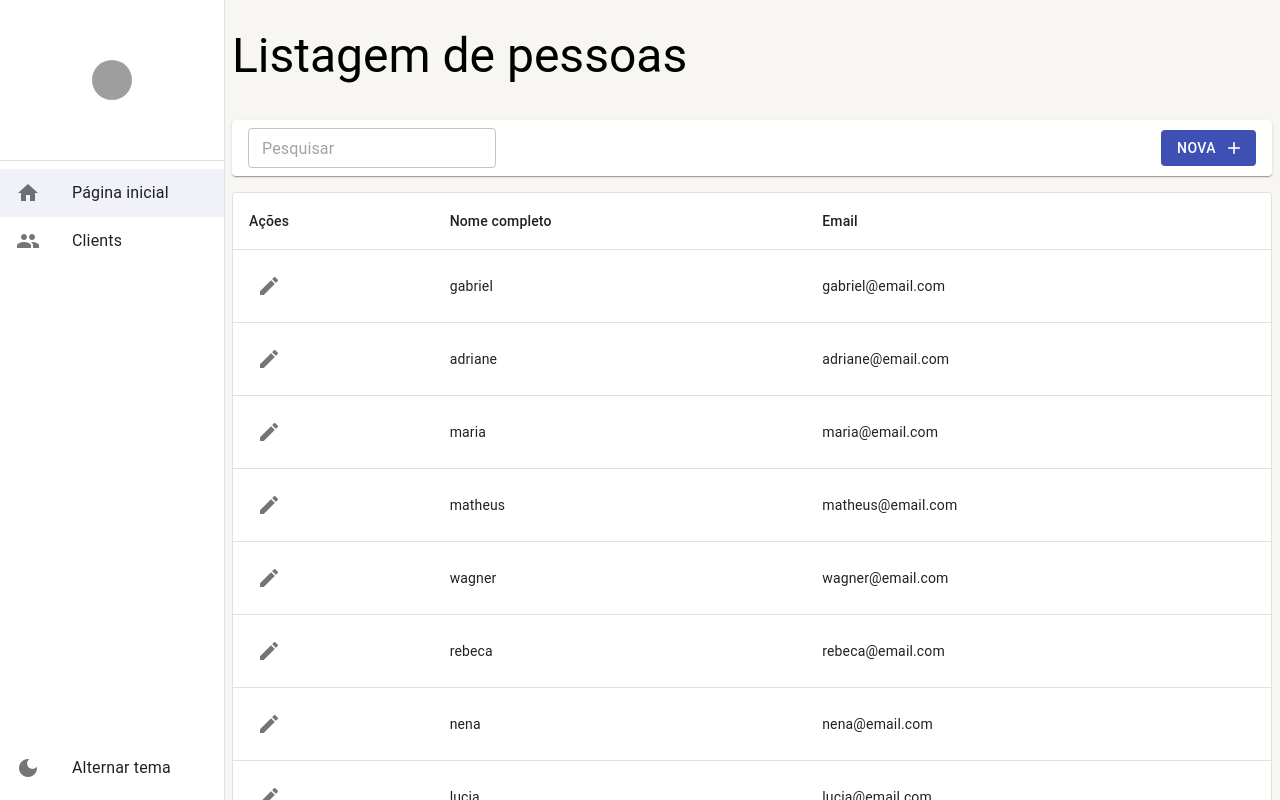
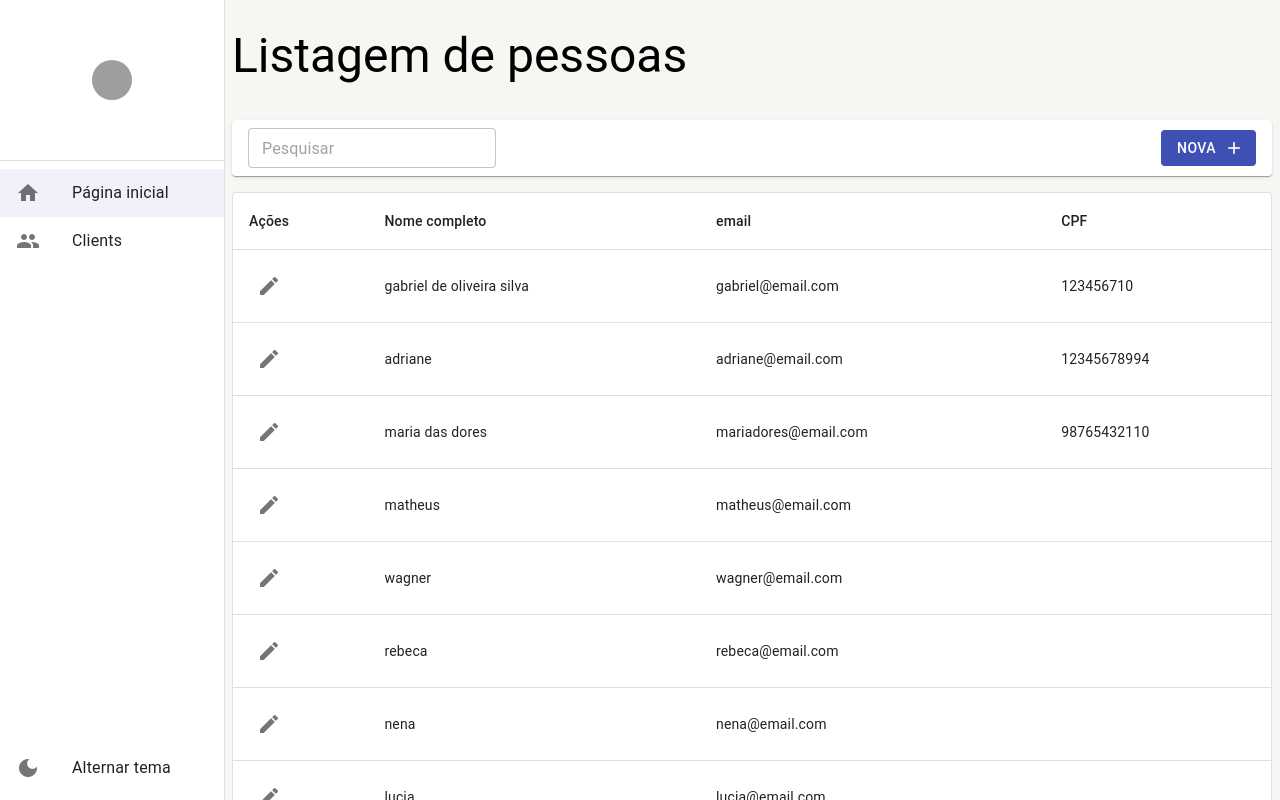
Before and after one commit to GabrielDOSilva/frontend, a React (Create React App) app: page /clients in a window 1280 px wide. Built offline with nearby package versions, Linux system fonts and the light colour scheme; data requests are answered from the project's data file; grey boxes are pictures that could not be loaded.

Commit message:
feat: detalhe e listagem de clientes

```diff
--- a/mock/database.json
+++ b/mock/database.json
@@ -2,21 +2,21 @@
   "clients": [
     {
       "id": "1",
+      "name": "gabriel de oliveira silva",
       "email": "gabriel@email.com",
-            "osId": "",
-            "name": "gabriel"
+      "cpf": "123456710"
     },
     {
       "id": "2",
+      "name": "adriane",
       "email": "adriane@email.com",
-            "osId": "",
-            "name": "adriane"
+      "cpf": "12345678994"
     },
     {
       "id": "3",
-            "email": "maria@email.com",
-            "osId": "",
-            "name": "maria"
+      "name": "maria das dores",
+      "email": "mariadores@email.com",
+      "cpf": "98765432110"
     },
     {
       "id": "4",
@@ -113,6 +113,30 @@
       "email": "levi@gmail.com",
       "osId:": "",
       "name": "levi Silva"
+    },
+    {
+      "id": 155,
+      "name": "mariana silva",
+      "email": "mariana@email.com",
+      "cpf": "12345678910"
+    },
+    {
+      "id": 156,
+      "name": "",
+      "email": "",
+      "cpf": ""
+    },
+    {
+      "name": "",
+      "email": "",
+      "cpf": "",
+      "id": 157
+    },
+    {
+      "name": "kaio boiola",
+      "email": "kaiodabunda@email.com",
+      "cpf": "123456710",
+      "id": 158
     }
   ]
 }
--- a/src/pages/clients/DetalheDeClients.tsx
+++ b/src/pages/clients/DetalheDeClients.tsx
@@ -1,15 +1,26 @@
-import { useEffect, useState } from 'react';
+import { useEffect, useRef, useState } from 'react';
 import { useNavigate, useParams } from 'react-router-dom';
 import { LayoutBasePagina } from '../../shared/layouts';
 import { FerramentasDeDetalhes } from '../../shared/components';
-import { ClientsService } from '../../shared/services/api';
+import { ClientsService, IDetalhesClients } from '../../shared/services/api';
 import { Form } from '@unform/web';
-import { TextField } from '@mui/material';
+import { VTextField } from '../../shared/form';
+import { FormHandles } from '@unform/core';
+import { Box, Grid, LinearProgress, Paper, Typography } from '@mui/material';
 
+
+
+interface IFormsData {
+    email: string;
+    name: string;
+    cpf: number;
+}
 
 export const DetalheDeClients: React.FC = () => {
     const { id = 'nova' } = useParams<'id'>();
     const navigate = useNavigate();
+
+    const formRef = useRef<FormHandles>(null);
 
     const [isLoading, setIsLoading] = useState(false);
     const [nome, setNome] = useState('');
@@ -28,13 +39,33 @@ export const DetalheDeClients: React.FC = () => {
                     } else {
                         setNome(result.name);
                         console.log(result);
+                        formRef.current?.setData(result);
                     }
                 });
         }
     }, [id]);
 
-    const handleSave = () => {
-        console.log('Save');
+    const handleSave = (dados: IFormsData) => {
+        setIsLoading(true);
+        if (id === 'nova') {
+            ClientsService.create(dados)
+                .then((result) => {
+                    setIsLoading(false);
+                    if (result instanceof Error) {
+                        alert(result.message)
+                    } else {
+                        navigate(`/clients/detalhes/${result}`)
+                    }
+                })
+        } else {
+            ClientsService.updateById(Number(id), { id: Number(id), ...dados })
+                .then((result) => {
+                    setIsLoading(false);
+                    if (result instanceof Error) {
+                        alert(result.message)
+                    }
+                })
+        }
     };
 
 
@@ -47,7 +78,7 @@ export const DetalheDeClients: React.FC = () => {
                         alert(result.message);
                     } else {
                         alert('Registro apagado com sucesso!');
-                navigate('/pessoas');
+                        navigate('/clients');
                     }
                 });
         }
@@ -56,26 +87,73 @@ export const DetalheDeClients: React.FC = () => {
 
     return (
         <LayoutBasePagina
-            titulo={id === 'nova' ? 'Novo cliente' : `Informações de: ${nome}`}
+            titulo={id === 'nova' ? 'Novo cliente' : `${nome}`}
             barraDeFerramentas={
                 <FerramentasDeDetalhes
                     textButtonNew='Nova'
                     showButtonSalveBack
                     showButtonNew={id !== 'nova'}
                     showButtonDelete={id !== 'nova'}
-                    clickOnButtonSalve={() => handleSave}
+                    clickOnButtonSalve={() => formRef.current?.submitForm()}
                     clickOnButtonBack={() => { navigate('/clients') }}
                     clickOnButtonDelete={() => handleDelete(Number(id))}
                     clickOnButtonNew={() => { navigate('/clients/detalhes/nova') }}
-                    clickOnButtonSalveBack={() => { }}
+                    clickOnButtonSalveBack={() => formRef.current?.submitForm()}
                 />
             }
         >
 
-            <Form onSubmit={console.log}>
-            <TextField
+            <Form ref={formRef} onSubmit={handleSave}>
+                <Box margin={1} display='flex' flexDirection='column' component={Paper} variant='outlined'>
 
-            />
+                    <Grid container direction='column' padding={2} spacing={2}>
+
+                        <Grid item>
+                            <LinearProgress variant='indeterminate'/>
+                        </Grid>
+                        <Grid item>
+                            <Typography variant='h6'>
+                                Dados do cliente
+                            </Typography>
+                        </Grid>
+                        <Grid container item direction='row' flexDirection='column'>
+                            <Grid item xs={12} sm={8} md={6} lg={4} xl={4}>
+                                <VTextField
+                                    fullWidth
+                                    placeholder='Nome completo'
+                                    name='name' />
+                            </Grid>
+                        </Grid>
+
+
+
+                        <Grid container item direction='row'>
+                            <Grid item xs={12} sm={8} md={6} lg={4} xl={4}>
+                                <VTextField
+                                    fullWidth
+                                    placeholder='email'
+                                    name='email' />
+                            </Grid>
+                        </Grid>
+
+
+
+                        <Grid container item direction='row'>
+                            <Grid item xs={12} sm={8} md={6} lg={4} xl={4}>
+                                <VTextField
+                                    fullWidth
+                                    placeholder='cpf'
+                                    name='cpf' />
+                            </Grid>
+                        </Grid>
+
+
+                    </Grid>
+
+
+
+
+                </Box>
             </Form>
         </LayoutBasePagina>
     );
--- a/src/pages/clients/ListagemDeClients.tsx
+++ b/src/pages/clients/ListagemDeClients.tsx
@@ -68,7 +68,8 @@ export const ListagemDeClients: React.FC = () => {
             <TableRow>
               <TableCell>Ações</TableCell>
               <TableCell>Nome completo</TableCell>
-              <TableCell>Email</TableCell>
+              <TableCell>email</TableCell>
+              <TableCell>CPF</TableCell>
             </TableRow>
           </TableHead>
           <TableBody>
@@ -81,6 +82,7 @@ export const ListagemDeClients: React.FC = () => {
                 </TableCell>
                 <TableCell>{row.name}</TableCell>
                 <TableCell>{row.email}</TableCell>
+                <TableCell>{row.cpf}</TableCell>
               </TableRow>
             ))}
           </TableBody>
--- /dev/null
+++ b/src/shared/form/VTexField.tsx
@@ -0,0 +1,36 @@
+import { TextField, TextFieldProps } from "@mui/material";
+import { useField } from "@unform/core";
+import { useEffect, useState } from "react";
+
+type TVTextFieldProps = TextFieldProps & {
+    name: string;
+}
+
+export const VTextField: React.FC<TVTextFieldProps> = ({ name, ...rest }) => {
+    const { fieldName, registerField, defaultValue, error, clearError } = useField(name);
+
+    const [value, setValue] = useState(defaultValue || '');
+
+    useEffect(() => {
+        registerField({
+            name: fieldName,
+            getValue: () => value,
+            setValue: (_, newValue) => setValue(newValue),
+        })
+    }, [registerField, fieldName, value])
+
+    return (
+        <TextField
+            {...rest}
+
+            error={!!error}
+            helperText={error}
+            defaultValue={defaultValue}
+
+            onKeyDown={() => error ? clearError() : undefined}
+
+            value={value}
+            onChange={e => setValue(e.target.value)}
+        />
+    );
+};
--- a/src/shared/form/index.ts
+++ b/src/shared/form/index.ts
@@ -1 +1 @@
-export {};
+export * from './VTexField';
--- a/src/shared/services/api/clientes/ClientsService.ts
+++ b/src/shared/services/api/clientes/ClientsService.ts
@@ -5,14 +5,14 @@ import { Environment } from "../../../environments";
 export interface IDetalhesClients {
     id: number;
     email: string;
-    osId: number;
     name: string;
+    cpf: number;
 };
 
 export interface IListClients {
     id: number;
     email: string;
-    osId: number;
+    cpf: number;
     name: string;
 };
 
@@ -62,7 +62,7 @@ const getById = async (id: number): Promise<IDetalhesClients | Error> => {
 const updateById = async (id: number, dados: IDetalhesClients): Promise<void | Error> => {
     try {
 
-        await Api.put(`/clietns/${id}`, dados);
+        await Api.put(`/clients/${id}`, dados);
 
 
     } catch (error) {
@@ -76,7 +76,7 @@ const updateById = async (id: number, dados: IDetalhesClients): Promise<void | E
 const deleteById = async (id: number): Promise<void | Error> => {
     try {
 
-        await Api.delete(`/clietns/${id}`);
+        await Api.delete(`/clients/${id}`);
 
 
     } catch (error) {
@@ -90,7 +90,7 @@ const deleteById = async (id: number): Promise<void | Error> => {
 const create = async (dados: Omit<IDetalhesClients, 'id'>): Promise<number | Error> => {
     try {
 
-        const { data} = await Api.post<IDetalhesClients>('/clietns', dados);
+        const { data} = await Api.post<IDetalhesClients>('/clients', dados);
 
         if ( data ) {
             return data.id;
```
Lines whose indentation alone changed are shown as unchanged.
